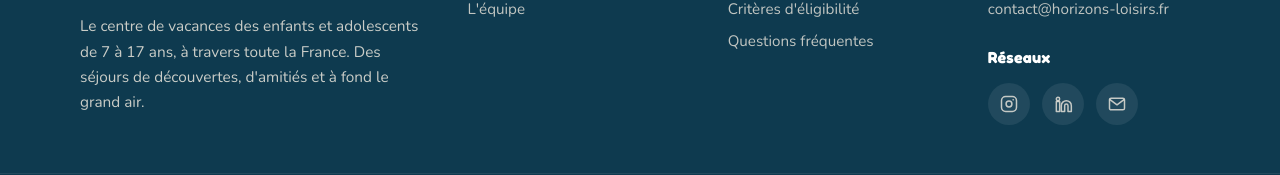
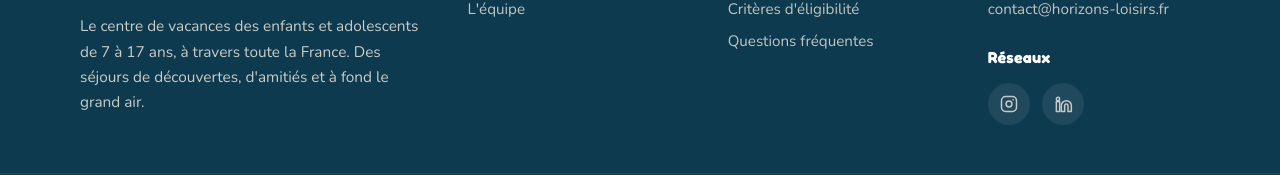
Before and after one commit to Chrstn67/horizons-loisirs, a React (Vite) app: page /mentions-legales in a window 1280 px wide. Shown: the part 4094-4269 px from the top of the page. Built offline with nearby package versions, Linux system fonts and the light colour scheme.

Commit message:
MAJ lien des réseaux

```diff
--- a/src/components/Footer.jsx
+++ b/src/components/Footer.jsx
@@ -31,11 +31,11 @@ const socials = [
     label: "LinkedIn",
     icon: "linkedin",
   },
-  {
-    href: "mailto:contact@horizons-loisirs.fr",
-    label: "E-mail",
-    icon: "mail",
-  },
+  // {
+  //   href: "mailto:contact@horizons-loisirs.fr",
+  //   label: "E-mail",
+  //   icon: "mail",
+  // },
 ];
 
 export default function Footer() {
```
